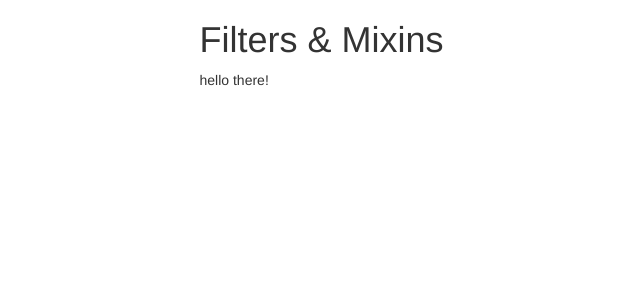
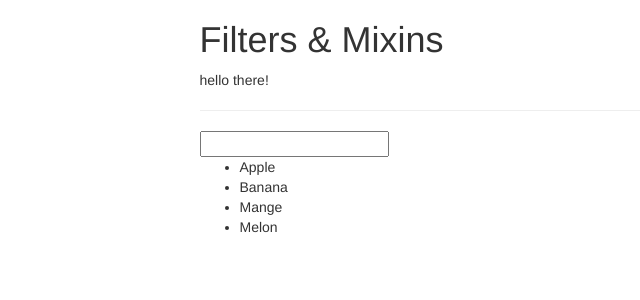
Before and after one commit to MinseungJeon/hello-world, a Vue app: page / in a window 1280 px wide. Shown: the top 300 px of the page, without its empty margins (163-803 px from the left). Built offline with nearby package versions, Linux system fonts and the light colour scheme; a web font is replaced by a local one.

Commit message:
13-04. An Alternative to Filters Computed Properties

```diff
--- a/src/App.vue
+++ b/src/App.vue
@@ -4,6 +4,13 @@
       <div class="col-xs-12 col-sm-8 col-sm-offset-2 col-md-6 col-md-offset-3">
         <h1>Filters & Mixins</h1>
         <p>{{ text | toUppercase | tolowercase }}</p>
+        <hr />
+        <input v-model="filterText" />
+        <ul>
+          <li v-for="(fruit, index) in filteredFruits" v-bind:key="index">
+            {{ fruit }}
+          </li>
+        </ul>
       </div>
     </div>
   </div>
@@ -14,6 +21,8 @@ export default {
   data() {
     return {
       text: "Hello there!",
+      fruits: ["Apple", "Banana", "Mange", "Melon"],
+      filterText: "",
     };
   },
   filters: {
@@ -21,6 +30,13 @@ export default {
       return value.toUpperCase();
     },
   },
+  computed: {
+    filteredFruits() {
+      return this.fruits.filter((element) => {
+        return element.match(this.filterText);
+      });
+    },
+  },
 };
 </script>
 
```
